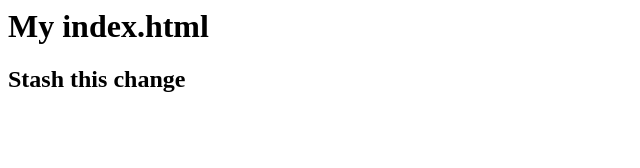
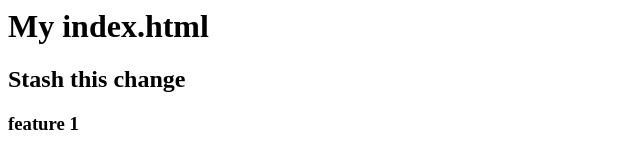
Before and after one commit to danharper83/feedingbritain, a plain HTML site: page index.html in a window 1280 px wide. Shown: the full height of the page, 0-640 px from the left. Drawn offline with Linux system fonts and the light colour scheme.

Commit message:
Added h3

```diff
--- a/index.html
+++ b/index.html
@@ -3,5 +3,6 @@
 <body>
 <h1>My index.html</h1>
 <h2>Stash this  change</>
+<h3>feature 1</h3>
 </body>
 </html>
```
